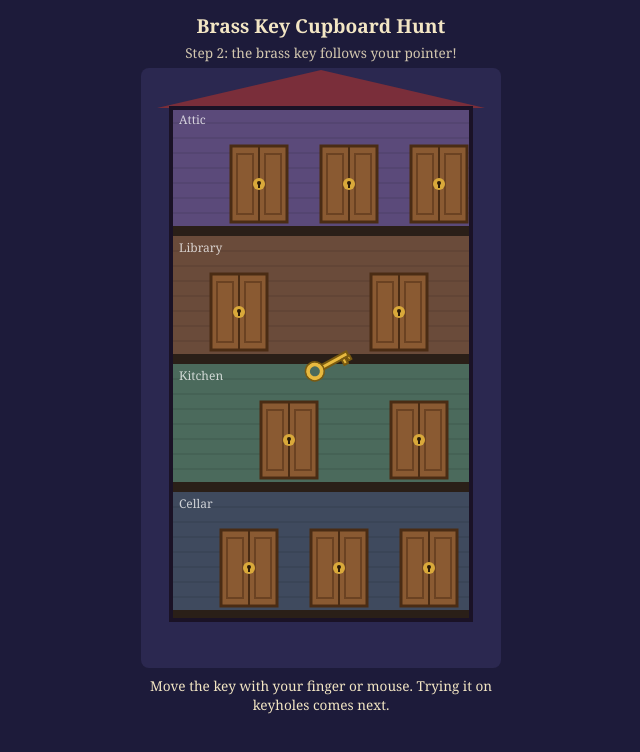
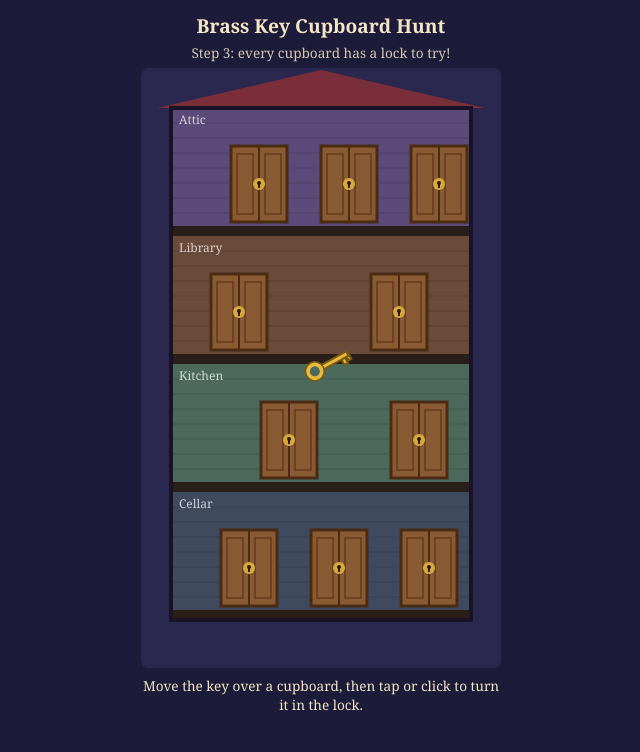
Before and after one commit to Wendle-The-Wizard/brass-key-cupboard-hunt, a plain HTML site: page index.html in a window 1280 px wide. Shown: the whole page, without its empty margins (319-959 px from the left). Drawn offline with Linux system fonts and the light colour scheme.

Commit message:
Brass Key Cupboard Hunt, version 4: I added the lock check: tap with the key tip on a keyhole an

```diff
--- a/index.html
+++ b/index.html
@@ -7,9 +7,9 @@
 </head>
 <body>
 <h1>Brass Key Cupboard Hunt</h1>
-<p class="sub">Step 2: the brass key follows your pointer!</p>
+<p class="sub">Step 3: every cupboard has a lock to try!</p>
 <canvas id="tower" width="360" height="600" aria-label="A tower with four rooms and several cupboards, and a brass key that follows the pointer"></canvas>
-<p class="how">Move the key with your finger or mouse. Trying it on keyholes comes next.</p>
+<p class="how" id="msg">Move the key over a cupboard, then tap or click to turn it in the lock.</p>
 <script src="game.js"></script>
 </body>
 </html>
```
